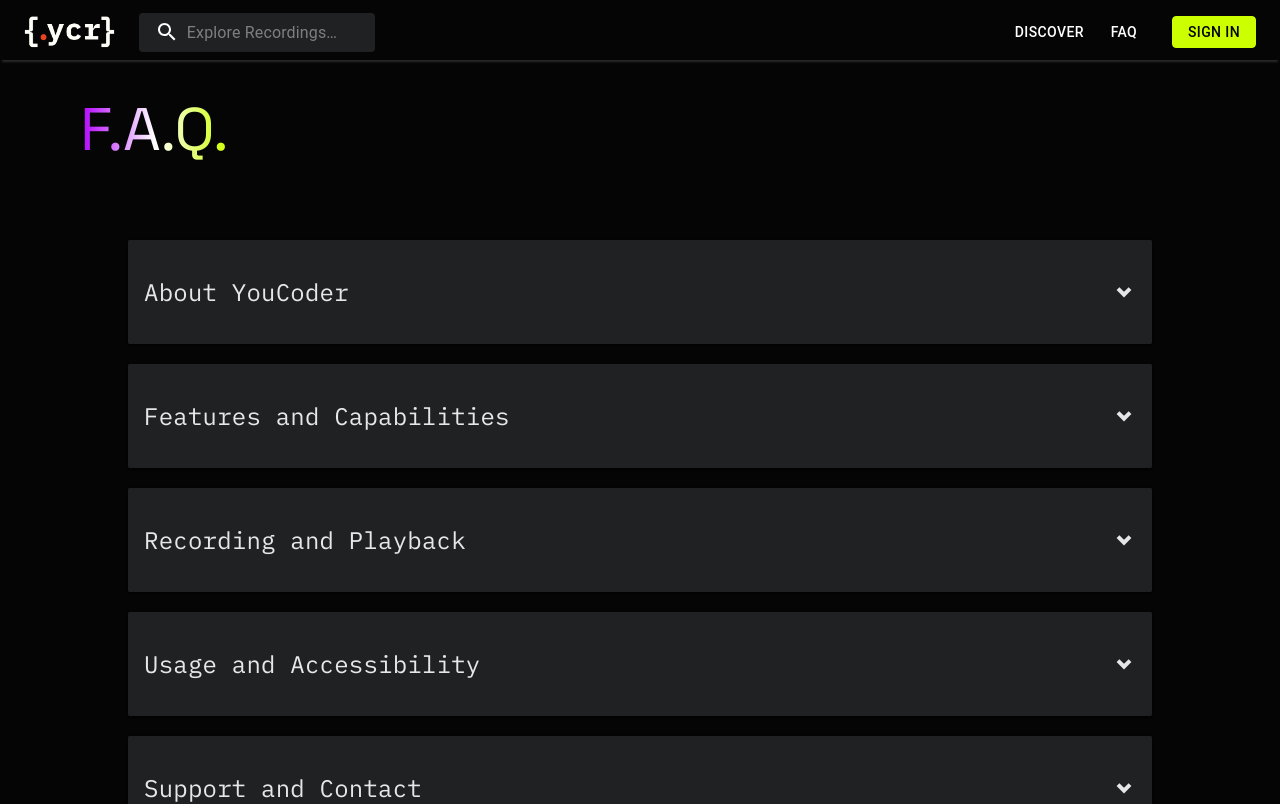
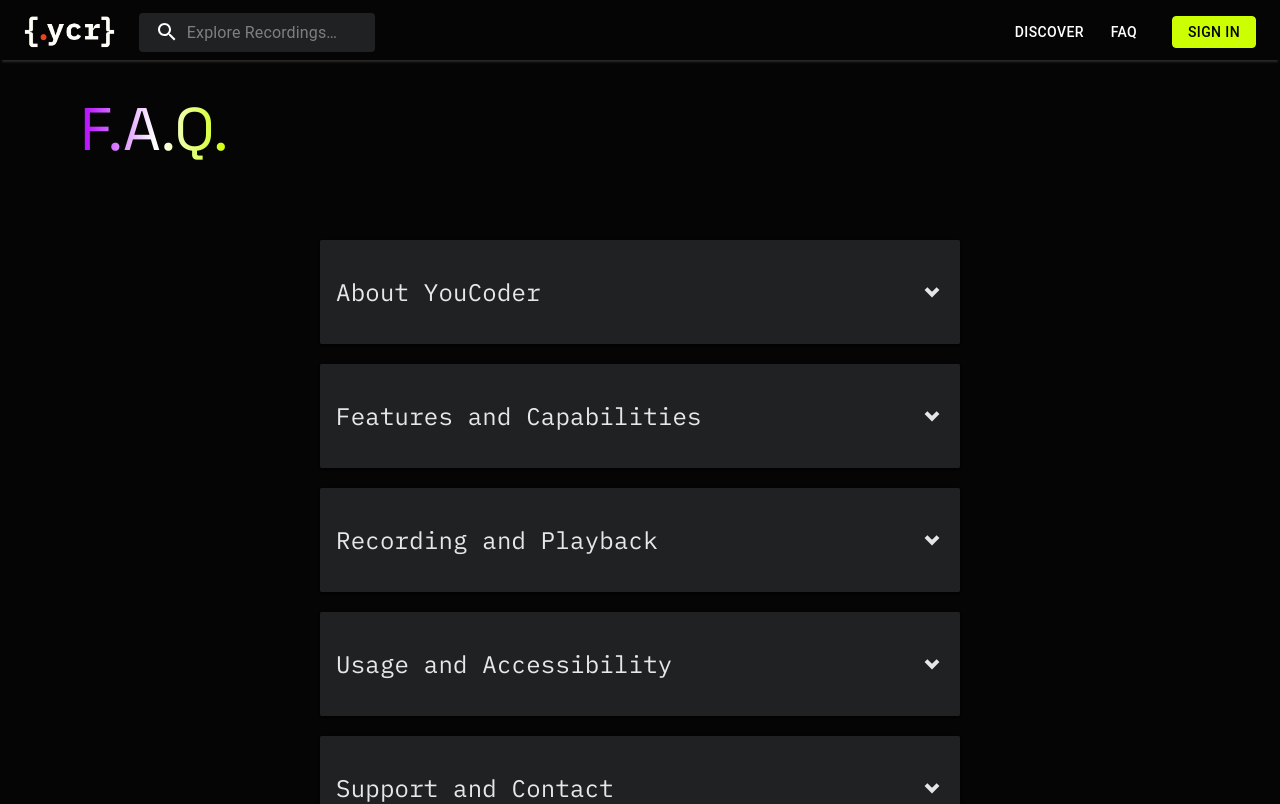
Before and after one commit to phpmvk/YouCoder, a React (Vite) app in the folder client/: page /docs in a window 1280 px wide. Shown: the top 804 px of the page. Built offline with nearby package versions, Linux system fonts and the light colour scheme.

Commit message:
need more mq

```diff
--- a/client/src/components/RecorderEditor.tsx
+++ b/client/src/components/RecorderEditor.tsx
@@ -609,7 +609,7 @@ export function RecorderEditor() {
             Pause Recording
           </button>
           <button
-            className='p-2 text-white bg-bg-gptdark rounded-full m-2'
+            className='p-2 pr-4 text-white bg-bg-gptdark rounded-full m-2'
             onClick={handleEndRecording}
           ><DoneIcon className="mr-1 !fill-bg-sec"/>
             End Recording
--- a/client/src/pages/Docs.tsx
+++ b/client/src/pages/Docs.tsx
@@ -43,7 +43,7 @@ const DocsPage: React.FC<DocsPageProps> = ({}) => {
         <div className='!font-title text-6xl ml-20 my-10 pb-10 flex items-center bg-gradient-to-r from-bg-sec via-white to-bg-alt text-transparent bg-clip-text'>
           F.A.Q.
         </div>
-        <div className='mx-auto max-w-[80vw] !stroke-gray-200 !stroke-2 !text-gray-200'>
+        <div className='mx-[25vw] w-[50vw] !stroke-gray-200 !stroke-2 !text-gray-200 '>
           <Accordion className='!bg-bg-gptdark/60 mb-5 !rounded-sm !font-console'>
             <AccordionSummary
               className='!bg-bg-gptdark !rounded-sm'
```
